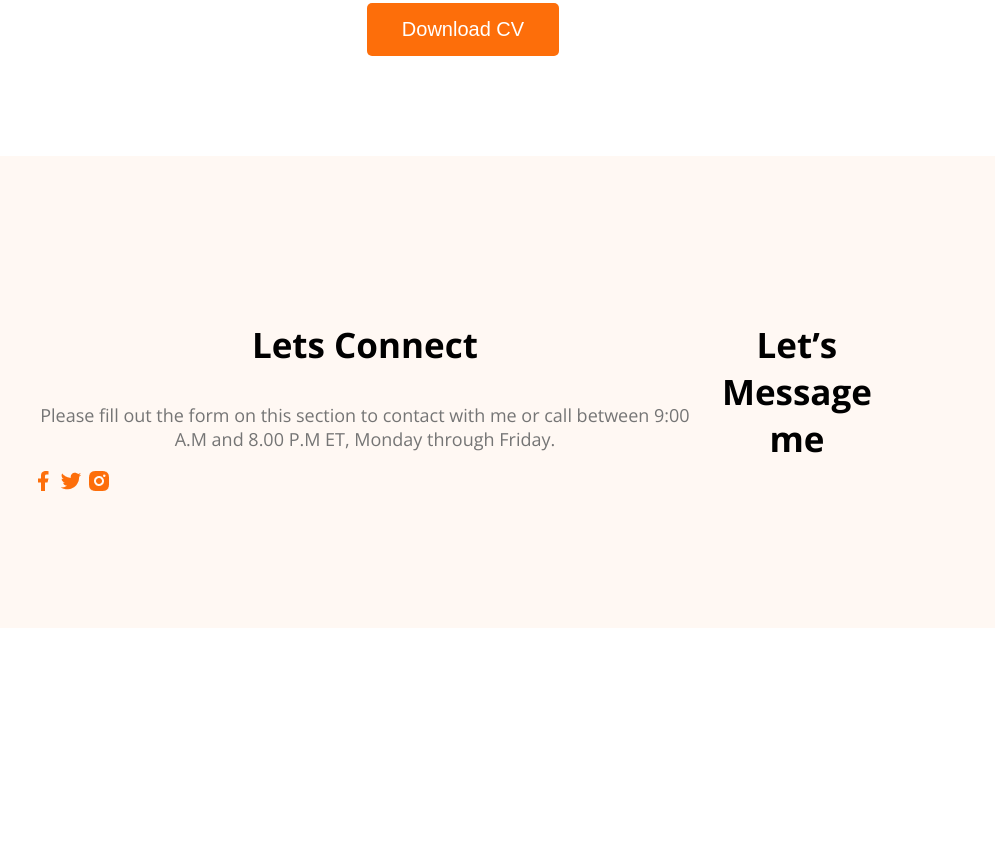
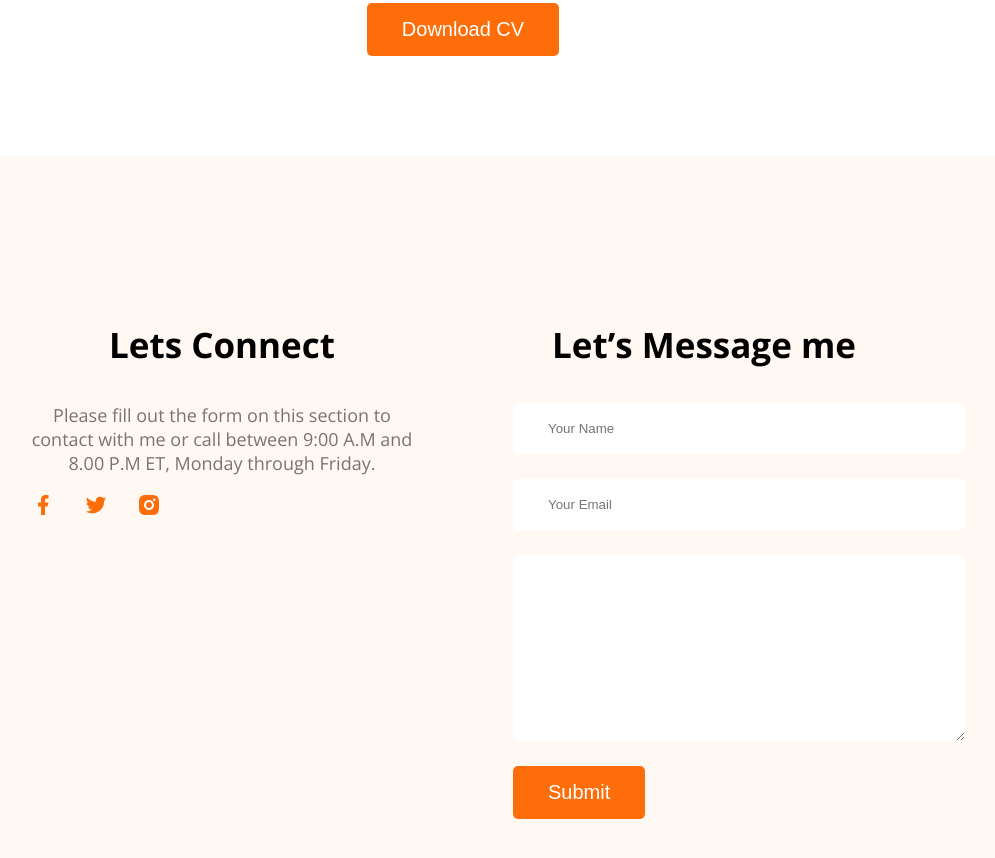
Before and after one commit to sheikhyousuf20/webdeveloper-portfolio, a plain HTML site: page index.html in a window 1280 px wide. Shown: the part 3299-4157 px from the top of the page, without its empty margins (177-1172 px from the left). Before the commit the page ends 3935 px from the top, so only its background shows below. Drawn offline with nearby package versions, Linux system fonts and the light colour scheme.

Commit message:
finished footer section with contact form

```diff
--- a/index.html
+++ b/index.html
@@ -156,6 +156,12 @@
         </div>
         <div class="footer-column">
             <h3 class="section-title">Let’s Message me</h3>
+            <form class="contact" action="">
+                <input type="text" placeholder="Your Name">
+                <input type="Email" placeholder="Your Email">
+                <textarea name="" placeholderid="Message" cols="30" rows="10"></textarea>
+                <input class="btn-primary" type="submit" value="Submit">
+            </form>
         </div>
     </footer>
 </body>
--- a/styles/portfolio.css
+++ b/styles/portfolio.css
@@ -173,7 +173,24 @@ box-shadow: 0px 6px 50px 0px rgba(0, 0, 0, 0.06);
 /* footer style */
 footer{
     display:flex ;
+    gap: 100px;
     background: #FFF8F3;
     margin-top: 100px;
     padding: 130px 200px;
 }
+.footer-column{
+    width: 50%;
+}
+.socail-links a{
+    margin-right: 25px;
+}
+.contact input[type="text"],.contact input[type="email"],textarea {
+display: block;
+margin-bottom: 25px;
+padding: 18px 35px;
+color: #757575;
+border-radius: 5px;
+background: #FFF;
+border: 0;
+width: 100%;
+}
```
